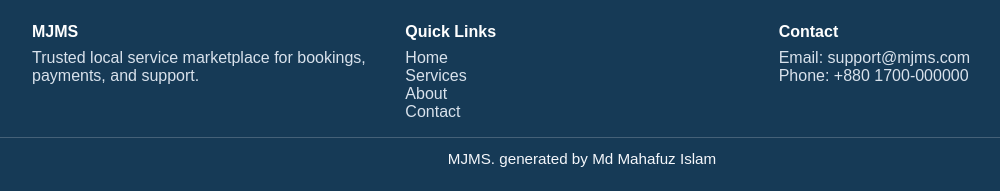
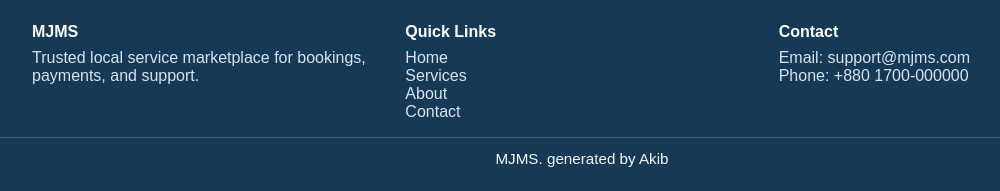
Before and after one commit to jmmahafuz-stack/Microjob_Management, a Django app: page /about/ in a window 1280 px wide. Shown: the part 609-800 px from the top of the page, without its empty margins (58-1058 px from the left). Run offline with Django 5.2, Linux system fonts and the light colour scheme.

Commit message:
Update footer

```diff
--- a/templates/footer.html
+++ b/templates/footer.html
@@ -20,6 +20,6 @@
         </div>
     </div>
     <div class="footer-bottom">
-            MJMS. generated by Md Mahafuz Islam
+            MJMS. generated by Akib
     </div>
 </footer>
```
